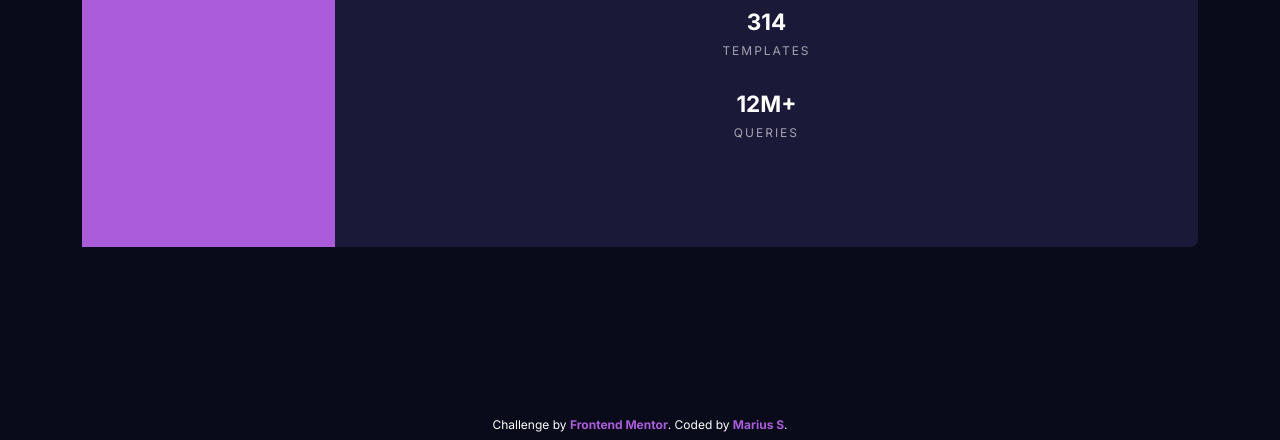
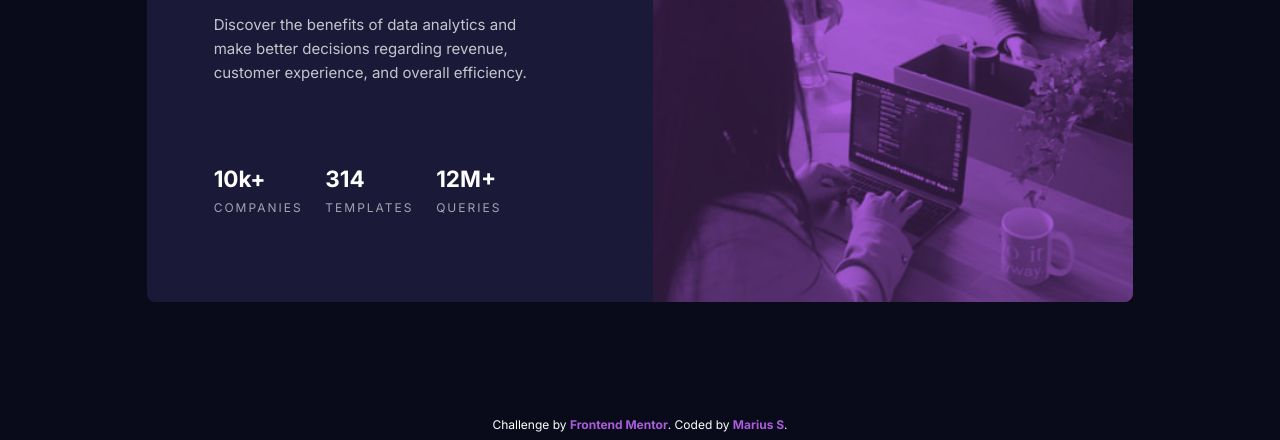
Before and after one commit to 2zip/Stats-Preview-card, a plain HTML site: page index.html in a window 1280 px wide. Shown: the part 360-800 px from the top of the page. Drawn offline with Linux system fonts and the light colour scheme.

Commit message:
adjusted the desktop layout with flex-box, changed the margins and paddings etc

```diff
--- a/resources/css/style.css
+++ b/resources/css/style.css
@@ -142,52 +142,75 @@ body {
 	}
 }
 
+/* Desktop Layout (1024w - 1280w) */
+
+@media (min-width: 64rem) and (max-width: 80rem) {
+	.image-section {
+		height: 524px;
+	}
+
+	.stats-title + .stats-title {
+		margin-left: 1rem;
+	}
+}
+
 /* Desktop Layout (1024w) */
 
 @media (min-width: 64rem) {
+	body {
+		position: relative;
+		display: flex;
+		align-items: center;
+		justify-content: center;
+	}
+
 	.container {
 		display: flex;
+		flex-direction: column;
+		position: absolute;
+		width: 77.084%;
 		flex-direction: row;
 	}
 
-	.main-text {
-		order: 0;
-		width: 40%;
-		margin-left: 1rem;
+	.image-section {
+		order: 1;
+		border-radius: 0 0.5rem 0.5rem 0;
+		flex-basis: 48.65%;
 	}
 
-	.main-text h1 {
+	.image {
+		height: 100%;
+		background-image: url(../images/image-header-desktop.jpg);
+	}
+
+	.overlay {
+		border-radius: 0 0.5rem 0.5rem 0;
+	}
+
+	.text-section {
+		flex-basis: 51.352%;
+		padding: 4.4375rem 7.5rem 3.9375rem 4.1875rem;
+		text-align: left;
+	}
+
+	.title-section {
 		font-size: 2.25rem;
-		text-align: left;
+		padding-top: 0;
 		margin-bottom: 1rem;
 	}
 
-	.main-text p {
-		text-align: left;
-		margin-bottom: 2.5rem;
-		width: 90%;
-		font-size: 0.9375rem;
+	.paragraph-section {
+		margin-bottom: 2rem;
 	}
 
-	.stats {
+	.stats-section {
 		display: flex;
 		justify-content: space-between;
-		text-align: left;
-		width: 85%;
+		width: 90%;
 	}
 
-	.image {
-		border-top-right-radius: 0.3125rem;
-		border-bottom-right-radius: 0.3125rem;
-		border-top-left-radius: 0;
-		content: url(../images/image-header-desktop.jpg);
+	.stats-title,
+	.stats-title:last-of-type {
+		padding: 0;
 	}
 }
-
-/* Desktop Layout (1024w)
-
-@media (min-width: 60rem) {
-	.main-text {
-		margin: auto;
-	}
-}*/
```
